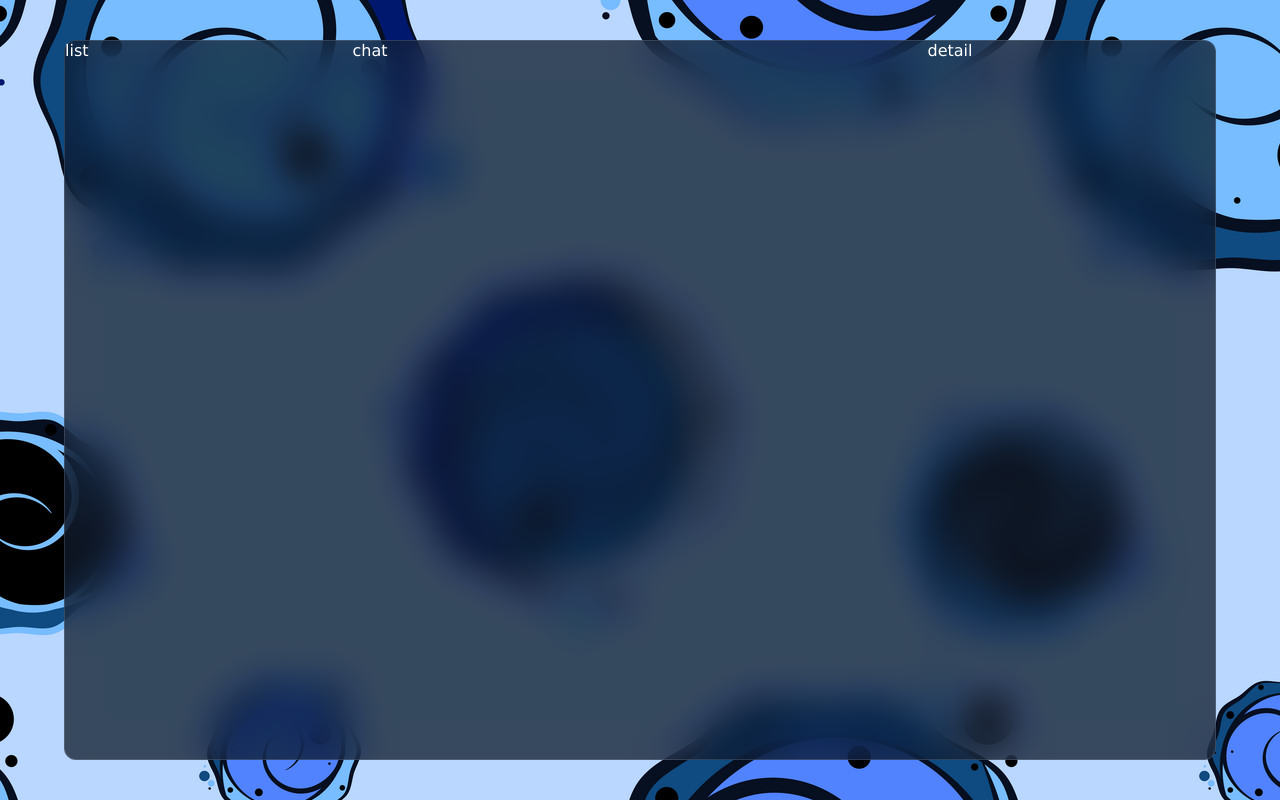
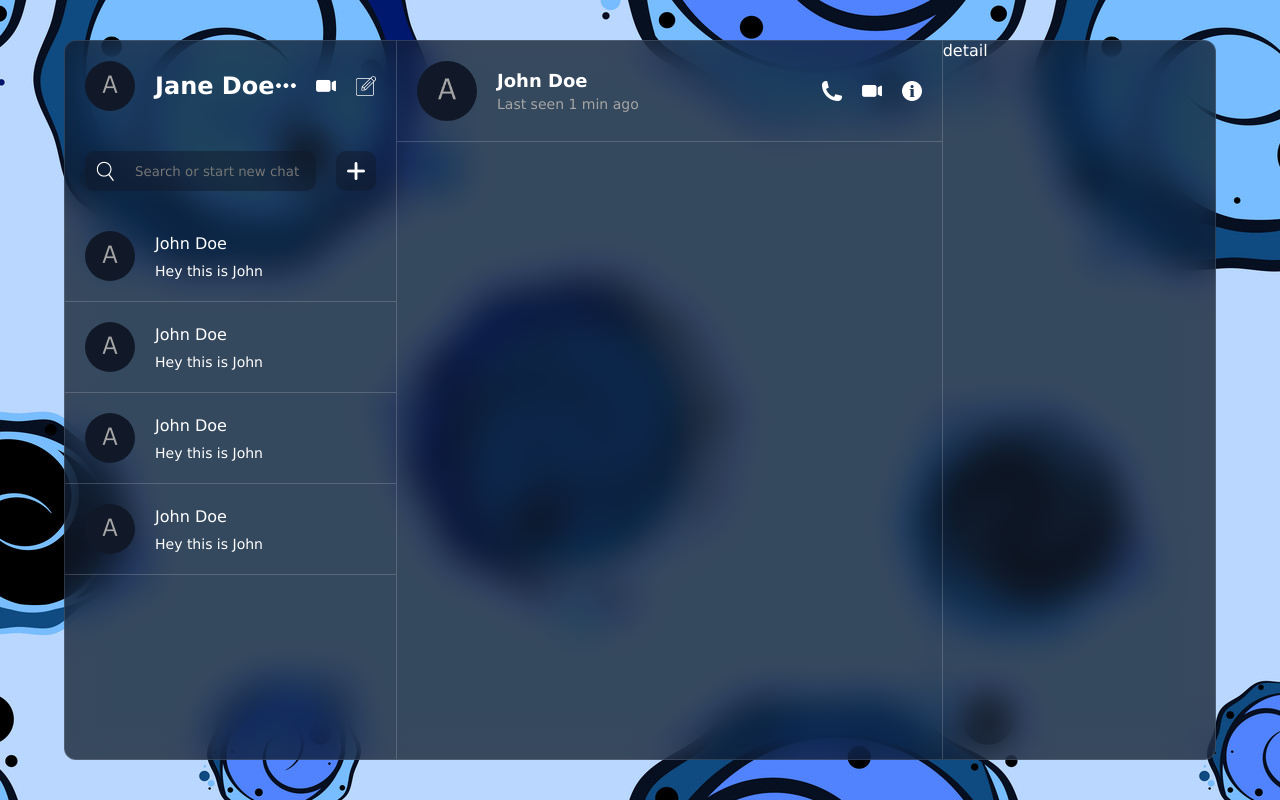
Before and after one commit to DeepanshAgarwal/React-Chat-App, a React (Vite) app: page / in a window 1280 px wide. Built offline with nearby package versions, Linux system fonts and the light colour scheme.

Commit message:
make list section and chat header

```diff
--- a/index.html
+++ b/index.html
@@ -2,7 +2,7 @@
 <html lang="en">
     <head>
         <meta charset="UTF-8" />
-        <link rel="icon" type="image/svg+xml" href="/favicon.png" />
+        <link rel="icon" type="image/svg+xml" href="/title_icon.png" />
         <meta name="viewport" content="width=device-width, initial-scale=1.0" />
         <title>React Chat App</title>
     </head>
--- a/src/components/chat/Chat.jsx
+++ b/src/components/chat/Chat.jsx
@@ -1,5 +1,26 @@
 import "./chat.css";
 
 export default function Chat() {
-    return <div className="chat">chat</div>;
+    return (
+        <div className="chat">
+            <div className="chat-header">
+                <div className="chat-info">
+                    <img src="./avatar.png"></img>
+                    <div className="chat-title">
+                        <span className="chat-name">John Doe</span>
+                        <div className="chat-description">
+                            Last seen 1 min ago
+                        </div>
+                    </div>
+                </div>
+                <div className="chat-icons">
+                    <img src="./phone.png"></img>
+                    <img src="./video.png"></img>
+                    <img src="./info.png"></img>
+                </div>
+            </div>
+            <div className="chat-messages"></div>
+            <div className="chat-new-message"></div>
+        </div>
+    );
 }
--- a/src/components/chat/chat.css
+++ b/src/components/chat/chat.css
@@ -1,3 +1,55 @@
 .chat {
     flex: 2;
+    border-left: #dddddd35 1px solid;
+    border-right: #dddddd35 1px solid;
+    height: 100%;
 }
+
+.chat .chat-header {
+    display: flex;
+    justify-content: space-between;
+    align-items: center;
+    padding: 20px;
+    border-bottom: #dddddd35 1px solid;
+}
+
+.chat .chat-header .chat-info {
+    display: flex;
+    align-items: center;
+    gap: 20px;
+}
+
+.chat .chat-header .chat-info img {
+    width: 60px;
+    height: 60px;
+    border-radius: 50%;
+    object-fit: cover;
+}
+
+.chat .chat-header .chat-info .chat-title {
+    display: flex;
+    flex-direction: column;
+    gap: 5px;
+}
+
+.chat .chat-header .chat-info .chat-title .chat-name {
+    font-size: 18px;
+    font-weight: bold;
+}
+
+.chat .chat-header .chat-info .chat-title .chat-description {
+    font-size: 14px;
+    font-weight: 300;
+    color: #a5a5a5;
+}
+
+.chat-header .chat-icons {
+    display: flex;
+    gap: 20px;
+}
+
+.chat-header .chat-icons img {
+    width: 20px;
+    height: 20px;
+    cursor: pointer;
+}
--- a/src/components/list/List.jsx
+++ b/src/components/list/List.jsx
@@ -1,5 +1,12 @@
+import UserInfo from "./userInfo/UserInfo";
+import ChatList from "./chatList/ChatList";
 import "./list.css";
 
 export default function List() {
-    return <div className="list">list</div>;
+    return (
+        <div className="list">
+            <UserInfo />
+            <ChatList />
+        </div>
+    );
 }
--- /dev/null
+++ b/src/components/list/chatList/ChatList.jsx
@@ -0,0 +1,53 @@
+import { useState } from "react";
+import "./chatList.css";
+
+export default function ChatList() {
+    const [addMode, setAddMode] = useState(false);
+    return (
+        <div className="chatList">
+            <div className="search">
+                <div className="searchBar">
+                    <img src="./search.png"></img>
+                    <input
+                        type="text"
+                        placeholder="Search or start new chat"
+                    ></input>
+                </div>
+                <img
+                    src={addMode ? "./minus.png" : "./plus.png"}
+                    alt="search"
+                    className="add"
+                    onClick={() => setAddMode((prev) => !prev)}
+                ></img>
+            </div>
+            <div className="item">
+                <img src="./avatar.png" alt="user" />
+                <div className="texts">
+                    <span>John Doe</span>
+                    <p>Hey this is John</p>
+                </div>
+            </div>
+            <div className="item">
+                <img src="./avatar.png" alt="user" />
+                <div className="texts">
+                    <span>John Doe</span>
+                    <p>Hey this is John</p>
+                </div>
+            </div>
+            <div className="item">
+                <img src="./avatar.png" alt="user" />
+                <div className="texts">
+                    <span>John Doe</span>
+                    <p>Hey this is John</p>
+                </div>
+            </div>
+            <div className="item">
+                <img src="./avatar.png" alt="user" />
+                <div className="texts">
+                    <span>John Doe</span>
+                    <p>Hey this is John</p>
+                </div>
+            </div>
+        </div>
+    );
+}
--- /dev/null
+++ b/src/components/list/chatList/chatList.css
@@ -0,0 +1,92 @@
+.chatList {
+    flex: 1;
+    overflow-y: overlay;
+}
+
+.chatList::-webkit-scrollbar {
+    width: 7px;
+    height: 7px;
+}
+
+.chatList::-webkit-scrollbar-track {
+    background: transparent;
+}
+
+.chatList::-webkit-scrollbar-thumb {
+    background: rgba(17, 25, 40, 0.8);
+    border-radius: 10px;
+}
+
+.container::-webkit-scrollbar-thumb:hover {
+    background: rgba(17, 25, 40);
+}
+
+.chatList .search {
+    display: flex;
+    align-items: center;
+    gap: 20px;
+    padding: 20px;
+}
+
+.chatList .search .searchBar {
+    flex: 1;
+    background-color: rgba(17, 25, 40, 0.5);
+    display: flex;
+    align-items: center;
+    gap: 20px;
+    border-radius: 10px;
+    padding: 10px;
+}
+
+.chatList .search .searchBar input {
+    background-color: transparent;
+    border: none;
+    outline: none;
+    color: white;
+    flex: 1;
+}
+
+.chatList .search .searchBar img {
+    height: 20px;
+    width: 20px;
+}
+
+.chatList .search .add {
+    height: 40px;
+    width: 40px;
+    background-color: rgba(17, 25, 40, 0.5);
+    padding: 11px;
+    border-radius: 10px;
+    cursor: pointer;
+}
+
+.chatList .item {
+    display: flex;
+    align-items: center;
+    gap: 20px;
+    padding: 20px;
+    cursor: pointer;
+    border-bottom: 1px solid #dddddd35;
+}
+
+.chatList .item img {
+    height: 50px;
+    width: 50px;
+    border-radius: 50%;
+    object-fit: cover;
+}
+
+.chatList .item .texts {
+    display: flex;
+    flex-direction: column;
+    gap: 10px;
+}
+
+.chatList .item .texts span {
+    font-weight: 500;
+}
+
+.chatList .item .texts p {
+    font-size: 14px;
+    font-weight: 300;
+}
--- a/src/components/list/list.css
+++ b/src/components/list/list.css
@@ -1,3 +1,5 @@
 .list {
     flex: 1;
+    display: flex;
+    flex-direction: column;
 }
--- /dev/null
+++ b/src/components/list/userInfo/UserInfo.jsx
@@ -0,0 +1,17 @@
+import "./userInfo.css";
+
+export default function UserInfo() {
+    return (
+        <div className="userInfo">
+            <div className="user">
+                <img src="./avatar.png" alt="avatar" />
+                <h2>Jane Doe</h2>
+            </div>
+            <div className="icons">
+                <img src="./more.png" alt="more" />
+                <img src="./video.png" alt="video" />
+                <img src="./edit.png" alt="edit" />
+            </div>
+        </div>
+    );
+}
--- /dev/null
+++ b/src/components/list/userInfo/userInfo.css
@@ -0,0 +1,31 @@
+.userInfo {
+    padding: 20px;
+    display: flex;
+    align-items: center;
+    justify-content: space-between;
+}
+
+.userInfo .user {
+    display: flex;
+    align-items: center;
+    gap: 20px;
+}
+
+.userInfo .user img {
+    height: 50px;
+    width: 50px;
+    border-radius: 50%;
+    object-fit: cover;
+}
+
+.userInfo .icons {
+    display: flex;
+    align-items: center;
+    gap: 20px;
+}
+
+.userInfo .icons img {
+    width: 20px;
+    height: 20px;
+    cursor: pointer;
+}
```
Also changed, not shown: public/title_icon.png (added).
